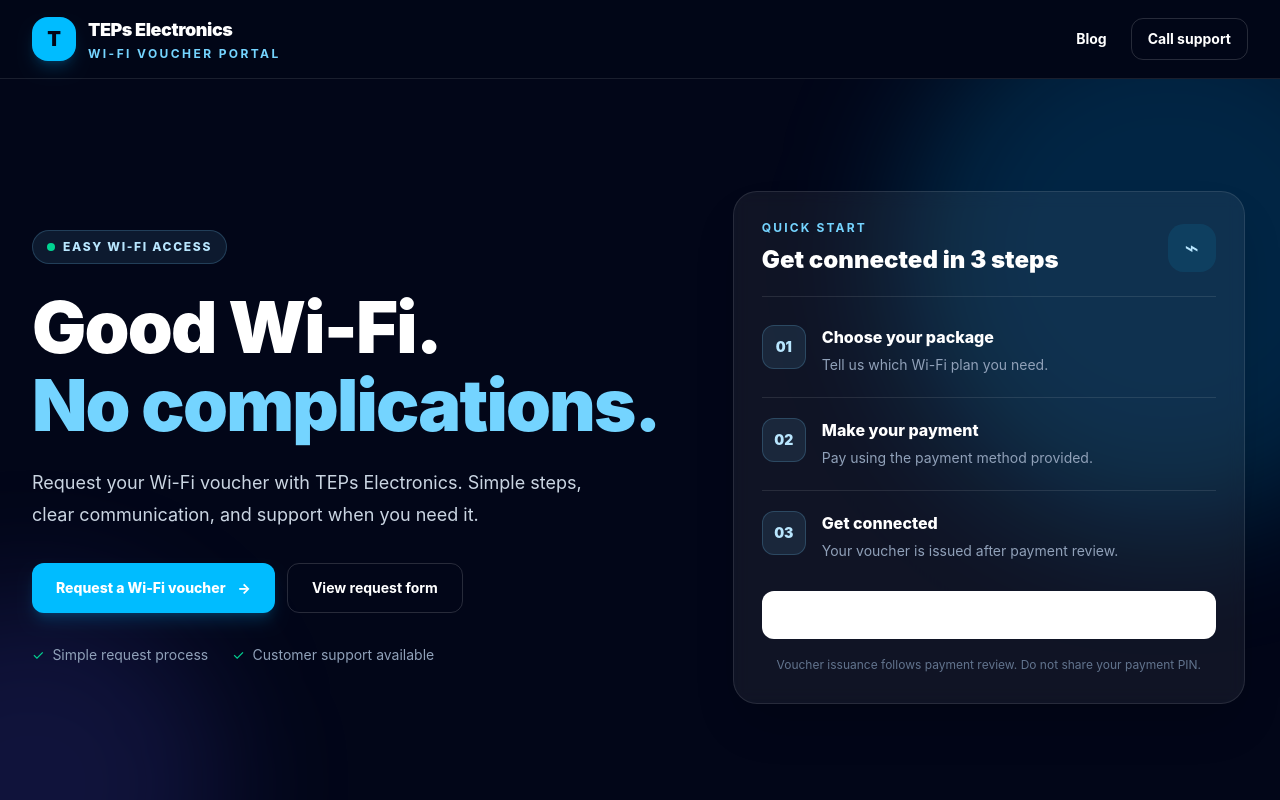
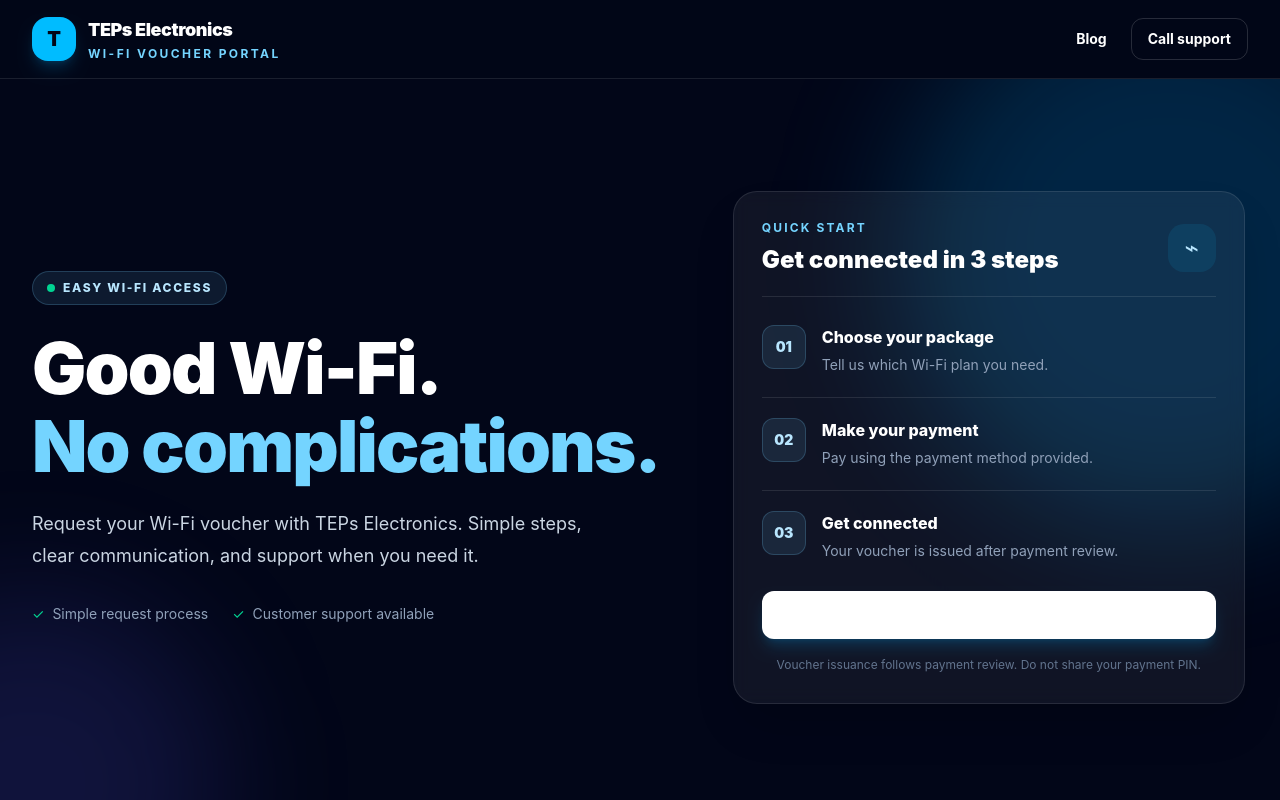
Before and after one commit to terencesimz40-bot/Voucher-App, a Next.js app in the folder frontend/: page / in a window 1280 px wide. Shown: the top 800 px of the page. Built offline with nearby package versions, Linux system fonts and the light colour scheme.

Commit message:
Refactor Wi-Fi request links and update layout

```diff
--- a/frontend/pages/index.jsx
+++ b/frontend/pages/index.jsx
@@ -55,10 +55,7 @@
             <span className="inline-flex items-center gap-2 rounded-full border border-sky-300/20 bg-sky-300/10 px-3.5 py-2 text-xs font-extrabold uppercase tracking-[0.14em] text-sky-200"><span className="h-2 w-2 rounded-full bg-emerald-400" /> Easy Wi-Fi access</span>
             <h1 className="mt-6 max-w-3xl text-4xl font-black leading-[1.08] tracking-tight sm:text-5xl md:text-6xl lg:text-7xl">Good Wi-Fi.<span className="block text-sky-300">No complications.</span></h1>
             <p className="mt-6 max-w-xl text-base leading-7 text-slate-300 sm:text-lg sm:leading-8">Request your Wi-Fi voucher with TEPs Electronics. Simple steps, clear communication, and support when you need it.</p>
-            <div className="mt-8 flex flex-col gap-3 sm:flex-row sm:flex-wrap">
-              <Link href="/clients" className="inline-flex min-h-12 items-center justify-center gap-3 rounded-xl bg-sky-400 px-6 py-3.5 text-sm font-extrabold text-slate-950 shadow-lg shadow-sky-500/20 transition hover:-translate-y-0.5 hover:bg-sky-300 focus:outline-none focus:ring-4 focus:ring-sky-300/30">Request a Wi-Fi voucher <span aria-hidden="true">→</span></Link>
-              <Link href="/clients" className="inline-flex min-h-12 items-center justify-center rounded-xl border border-white/15 px-6 py-3.5 text-sm font-bold text-white transition hover:border-white/30 hover:bg-white/5">View request form</Link>
-            </div>
+
             <div className="mt-8 flex flex-wrap items-center gap-x-6 gap-y-3 text-sm text-slate-400"><span className="flex items-center gap-2"><span className="text-emerald-400">✓</span> Simple request process</span><span className="flex items-center gap-2"><span className="text-emerald-400">✓</span> Customer support available</span></div>
           </motion.div>
 
@@ -66,7 +63,7 @@
             <div className="rounded-3xl border border-white/10 bg-white/[0.06] p-5 shadow-2xl shadow-black/20 backdrop-blur sm:p-7">
               <div className="flex items-center justify-between gap-4 border-b border-white/10 pb-5"><div><p className="text-xs font-bold uppercase tracking-[0.18em] text-sky-300">Quick start</p><h2 className="mt-2 text-xl font-black sm:text-2xl">Get connected in 3 steps</h2></div><span className="grid h-12 w-12 shrink-0 place-items-center rounded-2xl bg-sky-400/10 text-2xl text-sky-200">⌁</span></div>
               <div className="mt-2 divide-y divide-white/10">{steps.map((step, index) => <motion.div key={step.number} initial={{ opacity: 0, x: 18 }} animate={{ opacity: 1, x: 0 }} transition={{ duration: 0.4, delay: 0.35 + index * 0.12 }} className="flex gap-4 py-5"><span className="grid h-11 w-11 shrink-0 place-items-center rounded-xl border border-sky-300/20 bg-sky-300/10 text-sm font-black text-sky-200">{step.number}</span><div><h3 className="font-extrabold">{step.title}</h3><p className="mt-1 text-sm leading-6 text-slate-400">{step.text}</p></div></motion.div>)}</div>
-              <Link href="/clients" className="mt-2 flex w-full items-center justify-center rounded-xl bg-white px-5 py-3.5 text-sm font-extrabold text-slate-950 transition hover:bg-sky-100">Start your request <span className="ml-2">↗</span></Link>
+              <Link href="/clients" className="mt-2 flex w-full items-center justify-center rounded-xl bg-white px-5 py-3.5 text-sm font-extrabold text-slate-950 shadow-lg shadow-sky-500/20 transition hover:-translate-y-0.5 hover:bg-sky-300 focus:outline-none focus:ring-4 focus:ring-sky-300/30">Get Started <span className="ml-2">↗</span></Link>
               <p className="mt-4 text-center text-xs leading-5 text-slate-500">Voucher issuance follows payment review. Do not share your payment PIN.</p>
             </div>
           </motion.div>
```
